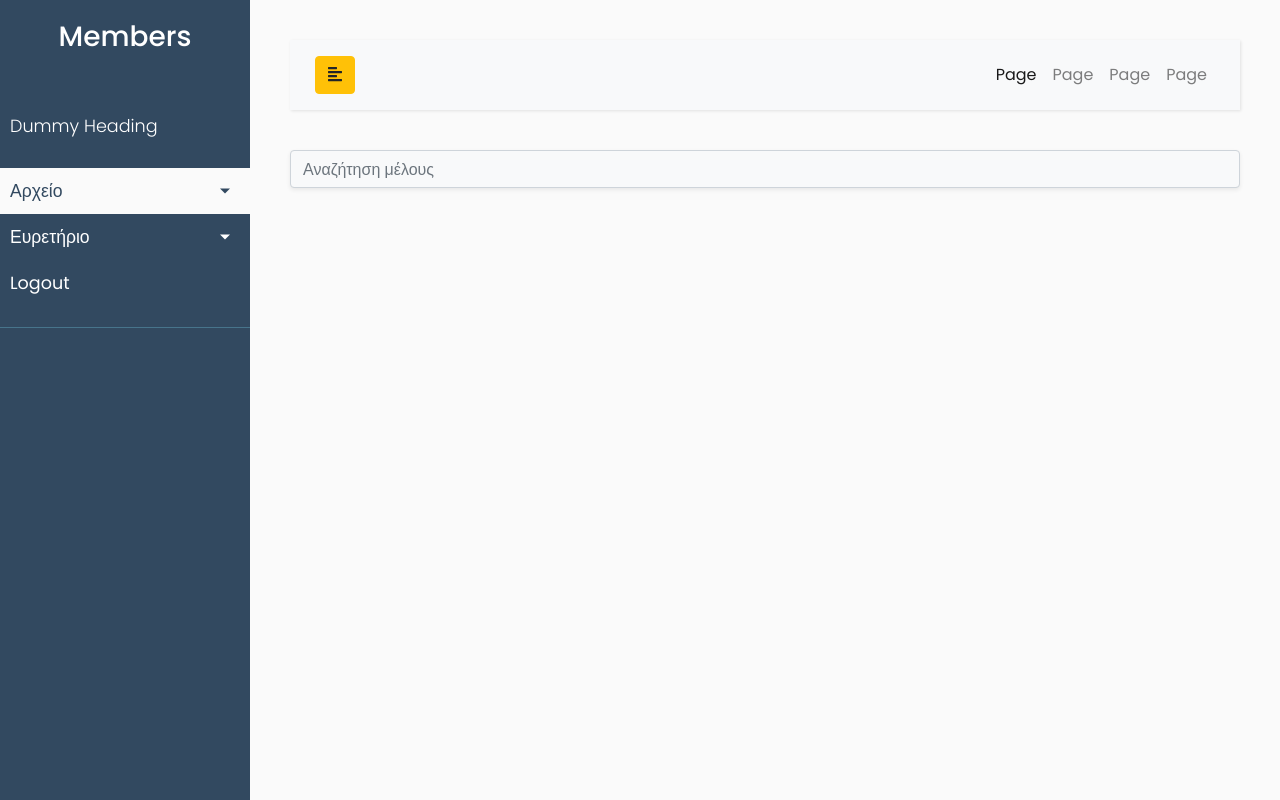
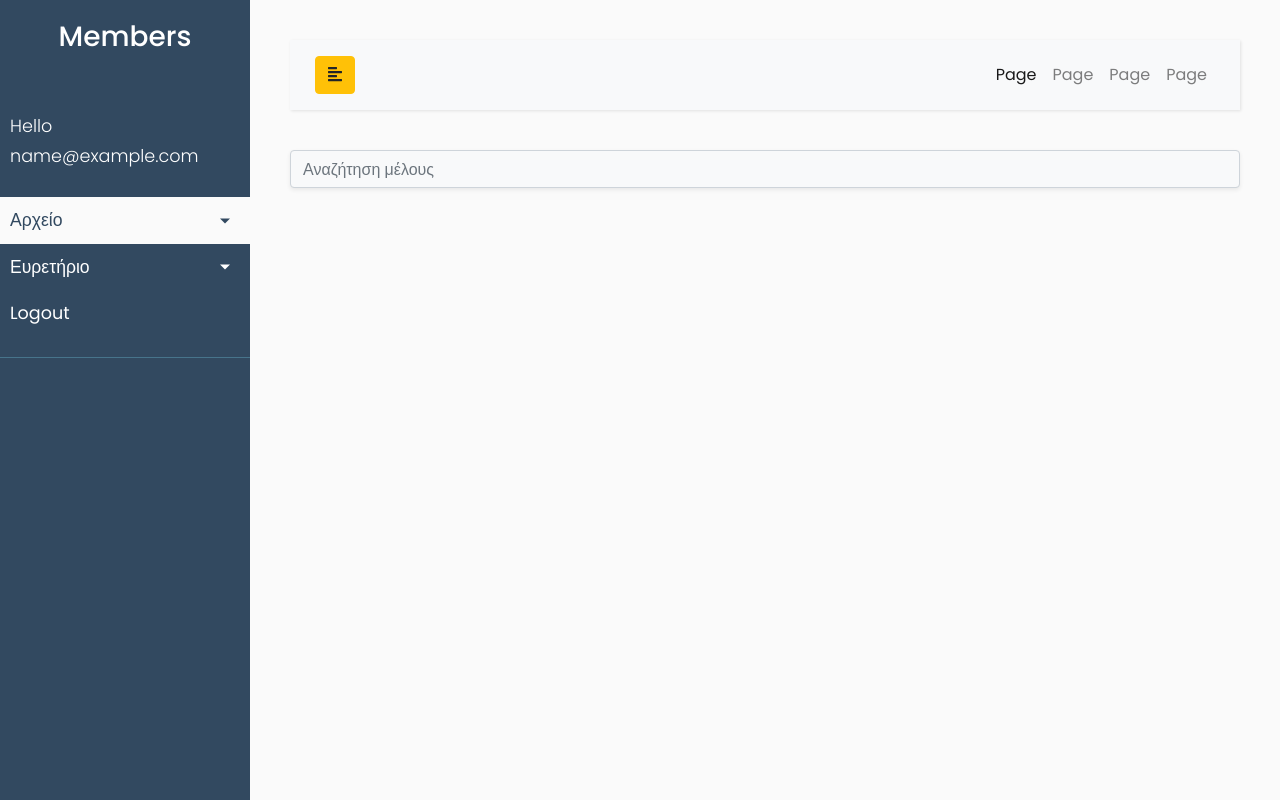
Before and after one commit to kostisvit/Members, a Django app: page / in a window 1280 px wide. Run offline with Django 4.2, Linux system fonts and the light colour scheme; the visitor is signed in with stand-in values (Sample User, id 1); some libraries are stand-ins or nearby versions.

Commit message:
_sidebar.html show user email if authenticated

```diff
--- a/templates/partials/_sidebar.html
+++ b/templates/partials/_sidebar.html
@@ -8,7 +8,7 @@
             </div>
 
             <ul class="list-unstyled components">
-                <p>Dummy Heading</p>
+                <p>{% if user.is_authenticated %} Hello {{ user.email }}{% endif %}</p>
                 <li class="active">
                     <a href="#homeSubmenu" data-toggle="collapse" aria-expanded="false" class="dropdown-toggle">Αρχείο</a>
                     <ul class="collapse list-unstyled" id="homeSubmenu">
```
